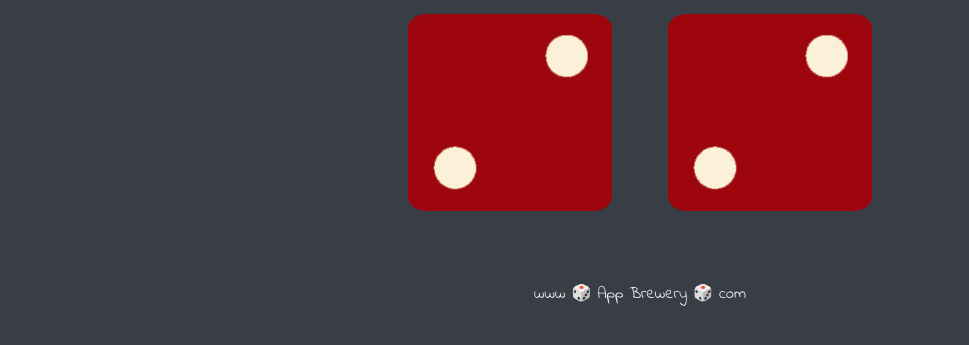
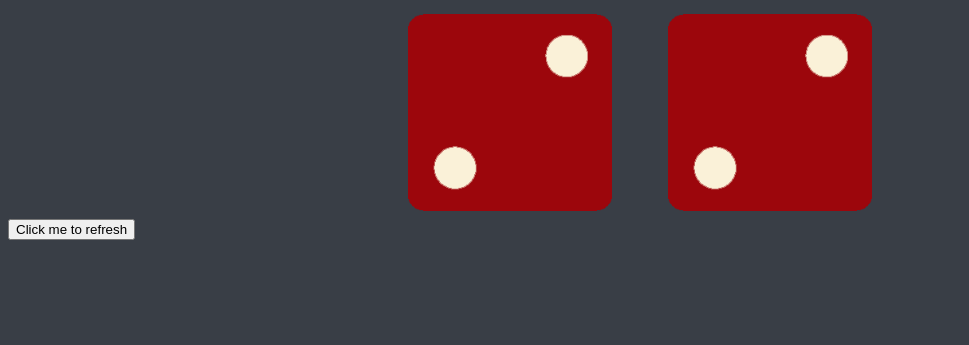
Before and after one commit to Ania58/Dice, a plain HTML site: page index.html in a window 1280 px wide. Shown: the part 321-666 px from the top of the page, without its empty margins (0-969 px from the left). Drawn offline with Linux system fonts and the light colour scheme.

Commit message:
Add a button, change the h1, remove the footer

```diff
--- a/index.html
+++ b/index.html
@@ -12,7 +12,7 @@
   </head>
   <body>
     <div class="container">
-      <h1>Refresh Me</h1>
+      <h1>Click the button to start or refresh</h1>
 
       <div class="dice">
         <p>Player 1</p>
@@ -24,8 +24,9 @@
         <img class="img2" src="./images/dice6.png" />
       </div>
     </div>
-
-    <footer>www 🎲 App Brewery 🎲 com</footer>
+    <div class="button-container">
+      <button type="button" id="btn">Click me to refresh</button>
+    </div>
     <script src="./index.js"></script>
   </body>
 </html>
```
